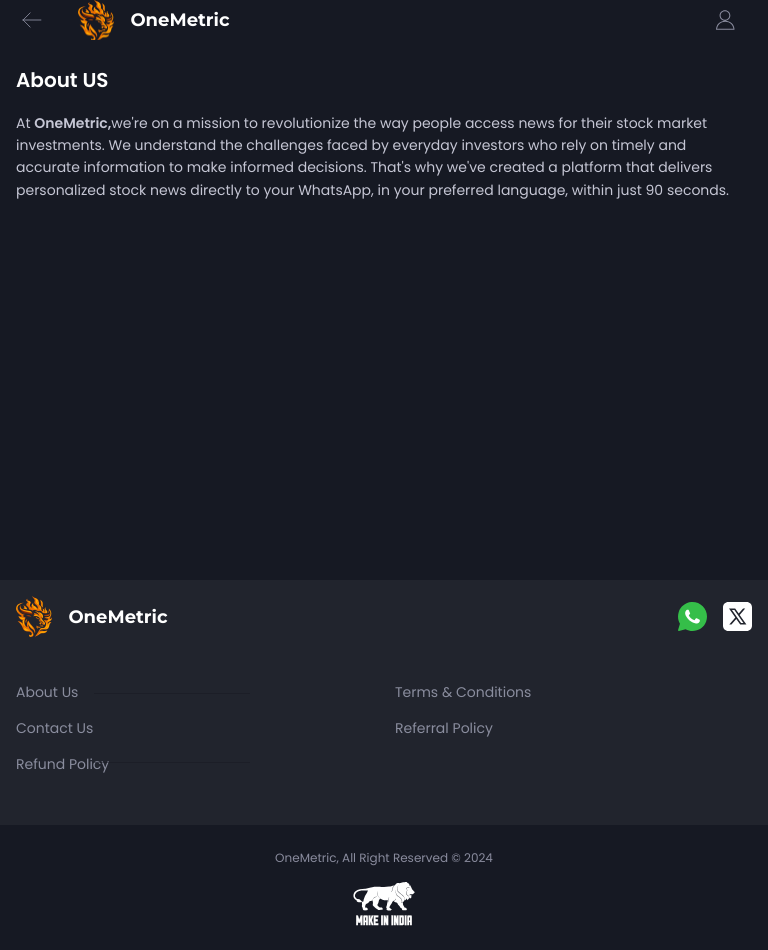
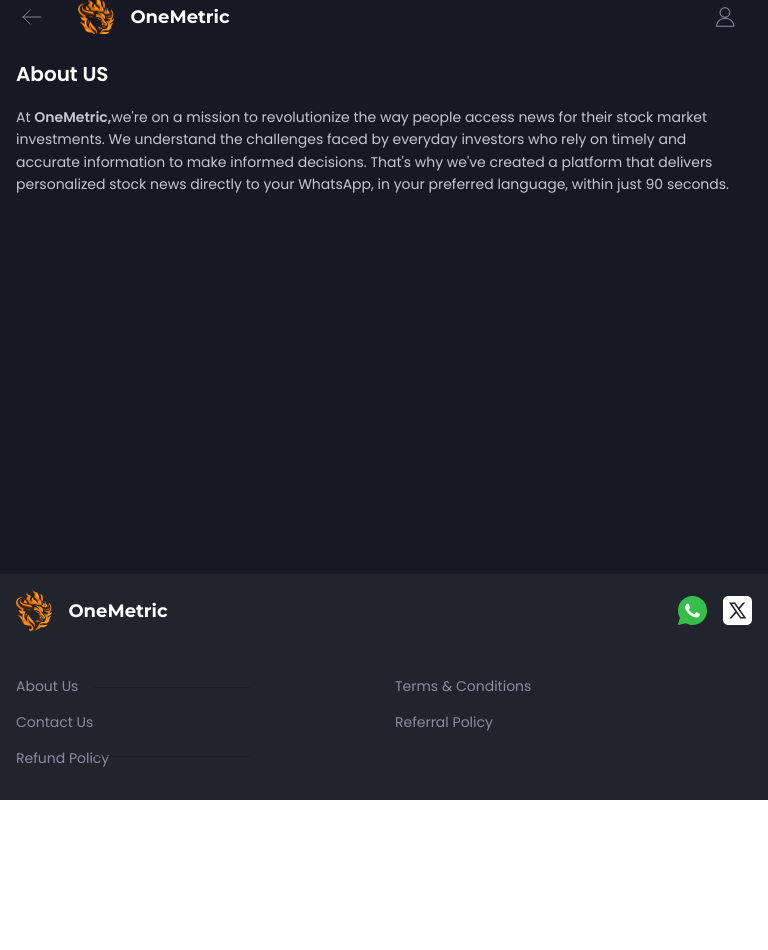
Before and after one commit to arnab002/OneMetric, a Next.js app in the folder frontend/: page /about in a window 768 px wide. After the commit the page ends 800 px from the top, so only its background shows below. Built offline with nearby package versions, Linux system fonts and the light colour scheme.

Commit message:
minor changes

```diff
--- a/frontend/app/page.tsx
+++ b/frontend/app/page.tsx
@@ -960,7 +960,7 @@
                       </div>
                     </div>
                     <div className="diamond-feature-descriptions">
-                      <div className="days-free-trial">{plan.duration_in_months} Days Free Trial</div>
+                      <div className="days-free-trial">{plan.duration_in_months} Months</div>
                       <div className="ideal-for-beginners">
                         No card required for {plan.duration_in_months} days free Trial
                       </div>
--- a/frontend/public/assets/about.css
+++ b/frontend/public/assets/about.css
@@ -454,18 +454,18 @@
 
 @media only screen and (min-width: 390px) and (max-width: 844px){
   .about-us{
-    height: 850px;
+    height: 100vh;
   }
 }
 
 @media only screen and (min-width: 412px) and (max-width: 915px){
   .about-us{
-    height: 930px;
+    height: 100vh;
   }
 }
 
 @media only screen and (min-width: 430px) and (max-width: 932px){
   .about-us{
-    height: 950px;
+    height: 100vh;
   }
 }
--- a/frontend/public/assets/referral.css
+++ b/frontend/public/assets/referral.css
@@ -558,6 +558,7 @@
   .about-us {
     background-color: var(--color-gray-300);
     max-width: 100%;
+    height: 100vh;
     overflow: hidden;
     flex-direction: column;
     padding: 0 0 23.9px;
```
Also changed, not shown: frontend/public/assets/addstocks.css (+2 -14 lines), 1 other file (tests, documents, lock files or other folders).
